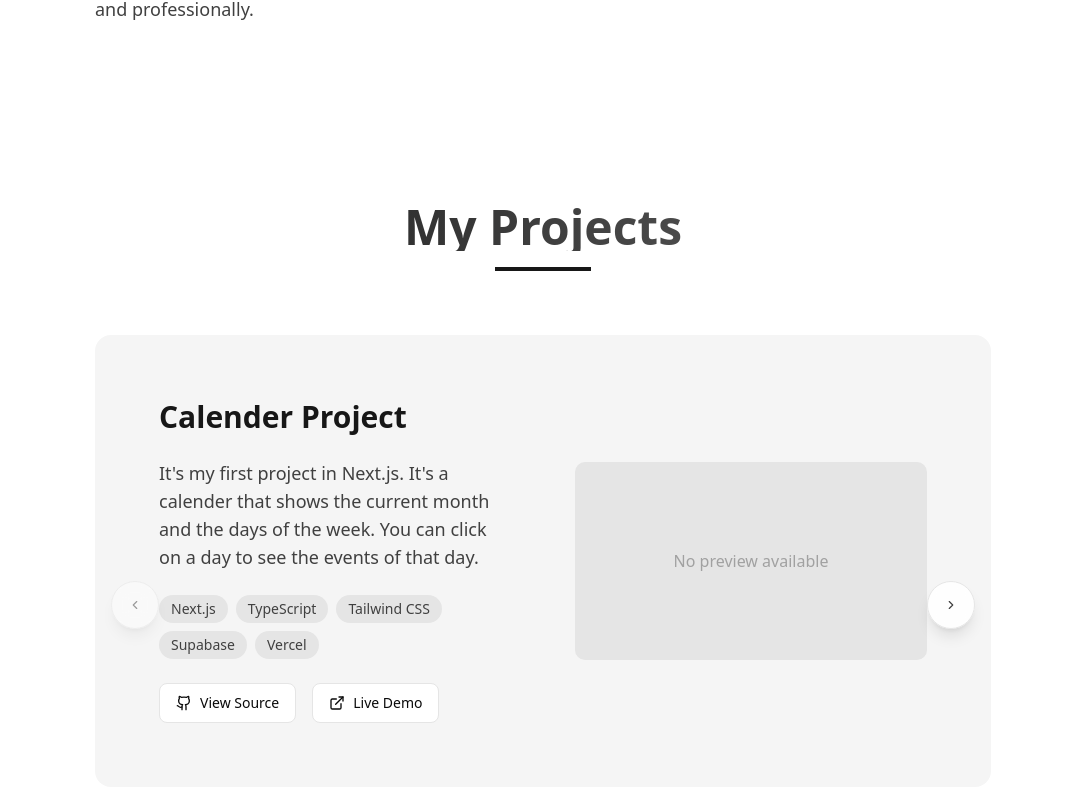
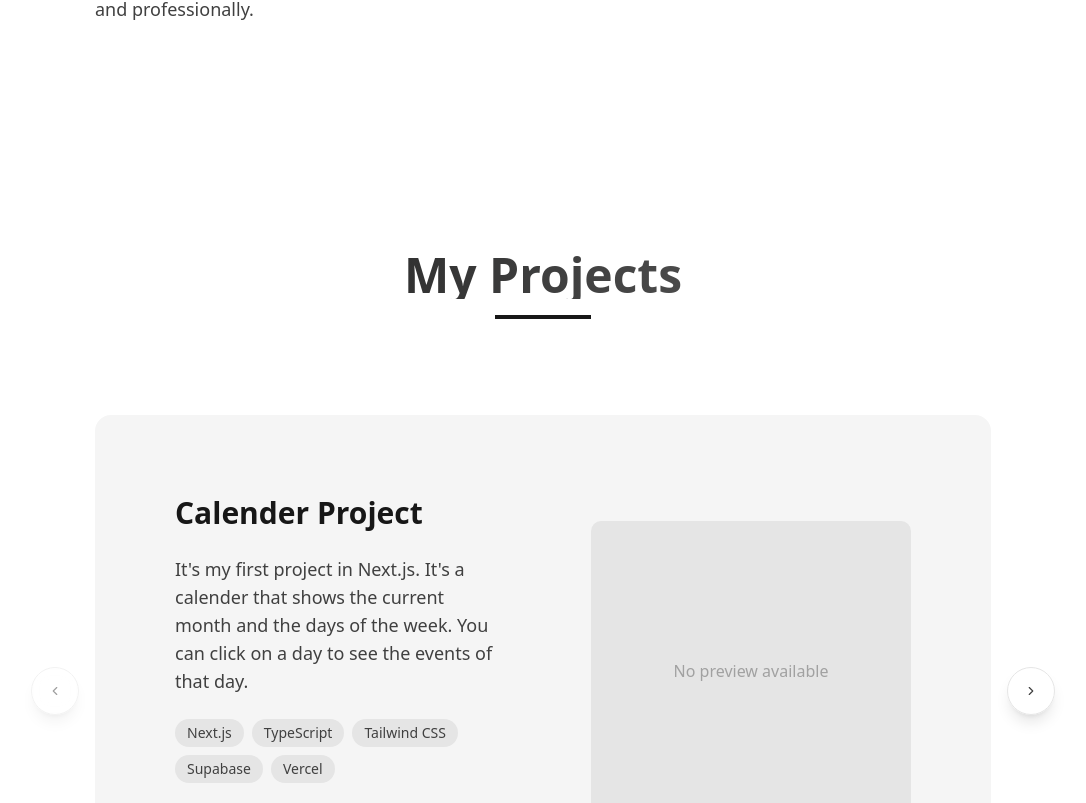
Before and after one commit to im23b-terenzianie/portfolio, a Next.js app: page / in a window 1280 px wide. Shown: the part 1477-2280 px from the top of the page, without its empty margins (97-1183 px from the left). Built offline with nearby package versions, Linux system fonts and the light colour scheme.

Commit message:
Made the Projects slides Bigger

```diff
--- a/components/projects.tsx
+++ b/components/projects.tsx
@@ -87,7 +87,7 @@ const Projects = () => {
       id="projects"
       initial={{ opacity: 0 }}
       animate={{ opacity: 1 }}
-      className="min-h-screen flex items-center justify-center bg-white dark:bg-neutral-950 py-20 px-4"
+      className="min-h-screen flex items-center justify-center bg-white dark:bg-neutral-950 py-32 px-4"
     >
       <div className="w-full flex justify-center">
         <div className="w-full max-w-md md:max-w-4xl">
@@ -95,7 +95,7 @@ const Projects = () => {
             initial={{ opacity: 0, y: 20 }}
             animate={{ opacity: 1, y: 0 }}
             transition={{ duration: 0.6 }}
-            className="text-center mb-16"
+            className="text-center mb-24"
           >
             <h2 className="text-4xl md:text-5xl font-bold mb-4 text-transparent bg-clip-text bg-gradient-to-r from-neutral-900 to-neutral-700/80 dark:from-white dark:to-white/80">
               My Projects
@@ -130,8 +130,8 @@ const Projects = () => {
                 }}
                 className="w-full"
               >
-                <div className="bg-neutral-100 dark:bg-neutral-800/50 rounded-2xl p-8 md:p-12 lg:p-16 backdrop-blur-sm">
-                  <div className="flex flex-col md:flex-row gap-8 md:gap-12 lg:gap-16 items-center">
+                <div className="bg-neutral-100 dark:bg-neutral-800/50 rounded-2xl p-10 md:p-16 lg:p-20 backdrop-blur-sm">
+                  <div className="flex flex-col md:flex-row gap-16 md:gap-20 lg:gap-24 items-center">
                     <div className="space-y-6 w-full md:w-1/2">
                       <h3 className="text-3xl font-bold text-neutral-900 dark:text-white">
                         {projects[currentIndex].title}
@@ -170,7 +170,7 @@ const Projects = () => {
                         )}
                       </div>
                     </div>
-                    <div className="relative rounded-lg overflow-hidden bg-neutral-200 dark:bg-neutral-700 aspect-video w-full md:w-1/2 min-h-[180px]">
+                    <div className="relative rounded-lg overflow-hidden bg-neutral-200 dark:bg-neutral-700 aspect-video w-full md:w-1/2 min-h-[300px]">
                       {projects[currentIndex].image ? (
                         <img
                           src={projects[currentIndex].image}
@@ -190,7 +190,7 @@ const Projects = () => {
 
             <Button
               variant="ghost"
-              className="absolute left-4 top-1/2 -translate-y-1/2 w-12 h-12 rounded-full bg-white/90 dark:bg-neutral-800/90 backdrop-blur-sm hover:bg-white dark:hover:bg-neutral-700 shadow-lg border border-neutral-200 dark:border-neutral-700 z-10"
+              className="absolute left-[-4rem] top-1/2 -translate-y-1/2 w-12 h-12 rounded-full bg-white/90 dark:bg-neutral-800/90 backdrop-blur-sm hover:bg-white dark:hover:bg-neutral-700 shadow-lg border border-neutral-200 dark:border-neutral-700 z-10"
               onClick={() => paginate(-1)}
               disabled={currentIndex === 0}
             >
@@ -199,7 +199,7 @@ const Projects = () => {
 
             <Button
               variant="ghost"
-              className="absolute right-4 top-1/2 -translate-y-1/2 w-12 h-12 rounded-full bg-white/90 dark:bg-neutral-800/90 backdrop-blur-sm hover:bg-white dark:hover:bg-neutral-700 shadow-lg border border-neutral-200 dark:border-neutral-700 z-10"
+              className="absolute right-[-4rem] top-1/2 -translate-y-1/2 w-12 h-12 rounded-full bg-white/90 dark:bg-neutral-800/90 backdrop-blur-sm hover:bg-white dark:hover:bg-neutral-700 shadow-lg border border-neutral-200 dark:border-neutral-700 z-10"
               onClick={() => paginate(1)}
               disabled={currentIndex === projects.length - 1}
             >
```
Also changed, not shown: 1 other file (tests, documents, lock files or other folders).
